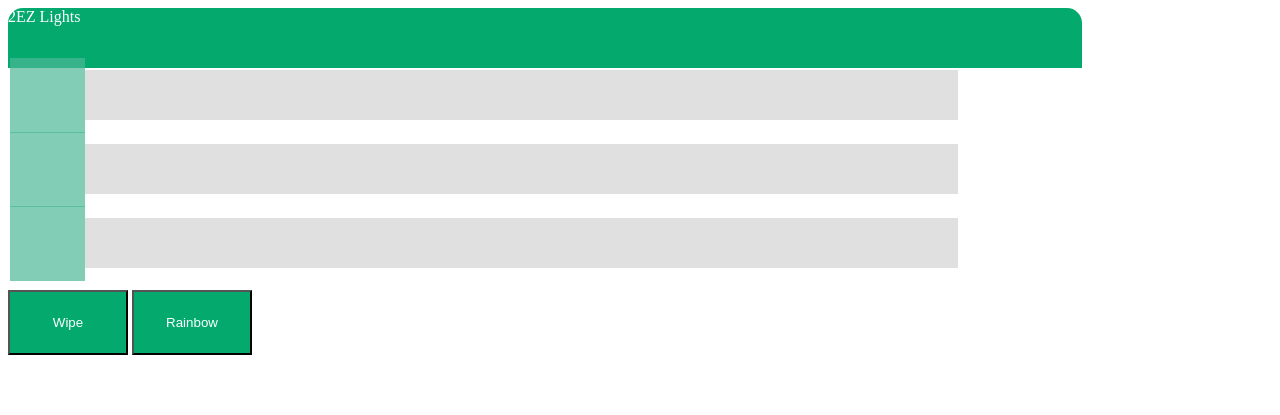
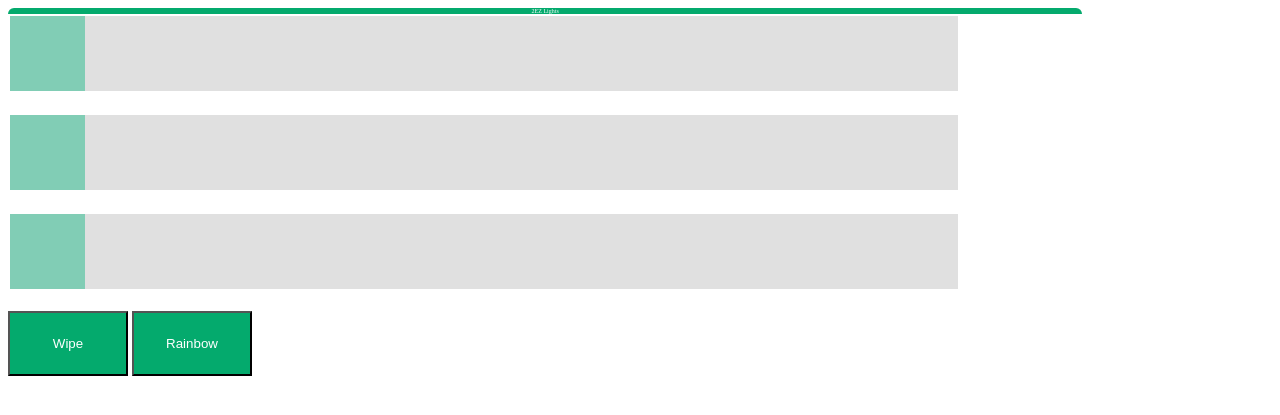
Before and after one commit to oesa77soccer/2EZ-bathroom-lights, a PHP site: page / in a window 1280 px wide. Shown: the top 415 px of the page. Run offline with PHP 8.4, Linux system fonts and the light colour scheme.

Commit message:
more styling

```diff
--- a/src/css/style.css
+++ b/src/css/style.css
@@ -1,9 +1,11 @@
 .banner {
   width: 85%;
-  height: 60px;
+  height: 5%;
   background-color: #04AA6D;
   border-radius: 15px 15px 0px 0px;
   color: #fff;
+  text-align: center;
+  font-size: 4%;
 }
 
 .slidecontainer {
@@ -14,8 +16,9 @@
 .slider {
   -webkit-appearance: none;  /* Override default CSS styles */
   appearance: none;
+  text-align: center;
   width: 75%; /* Full-width */
-  height: 50px; /* Specified height */
+  height: 8%; /* Specified height */
   background: #d3d3d3; /* Grey background */
   outline: none; /* Remove outline */
   opacity: 0.7; /* Set transparency (for mouse-over effects on hover) */
```
